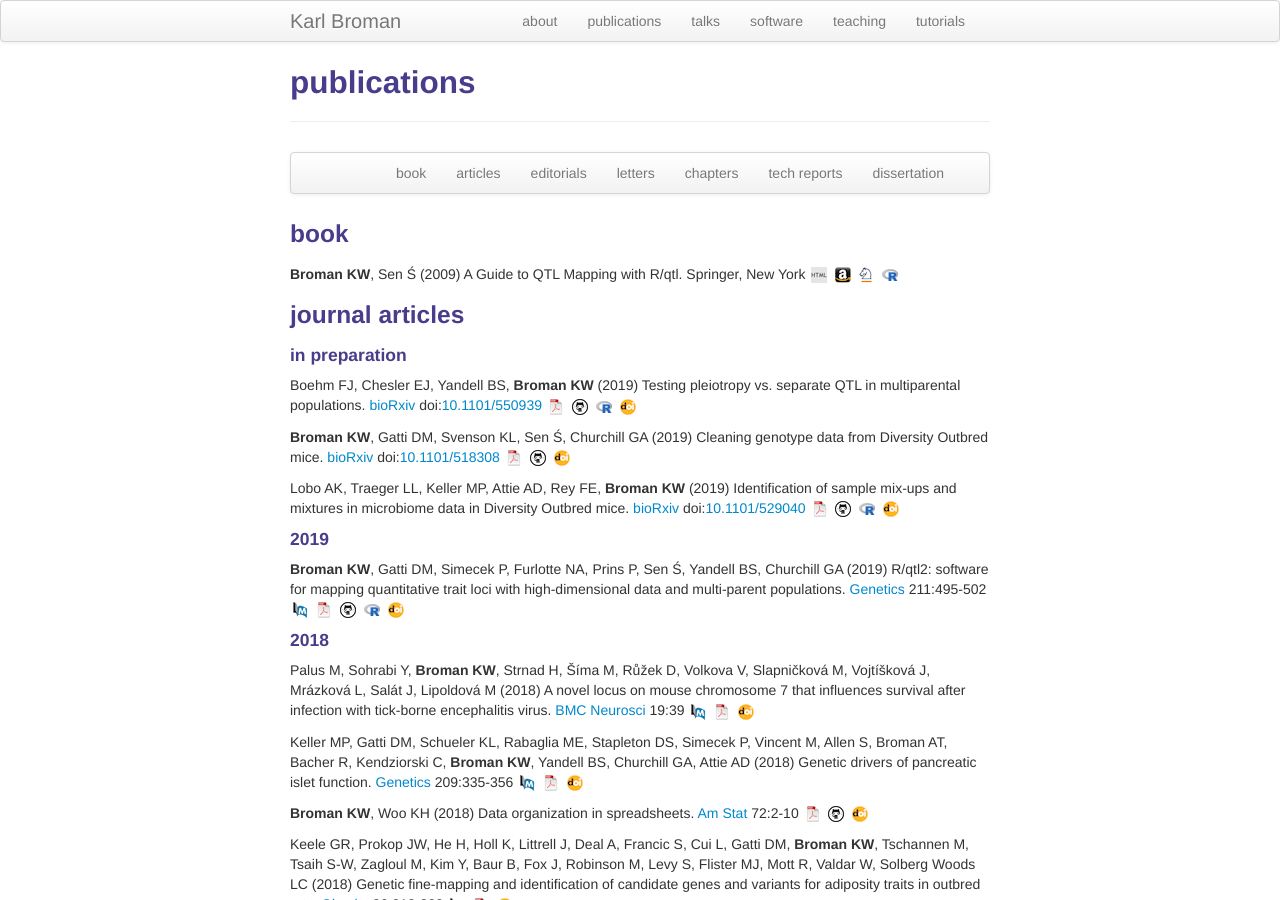
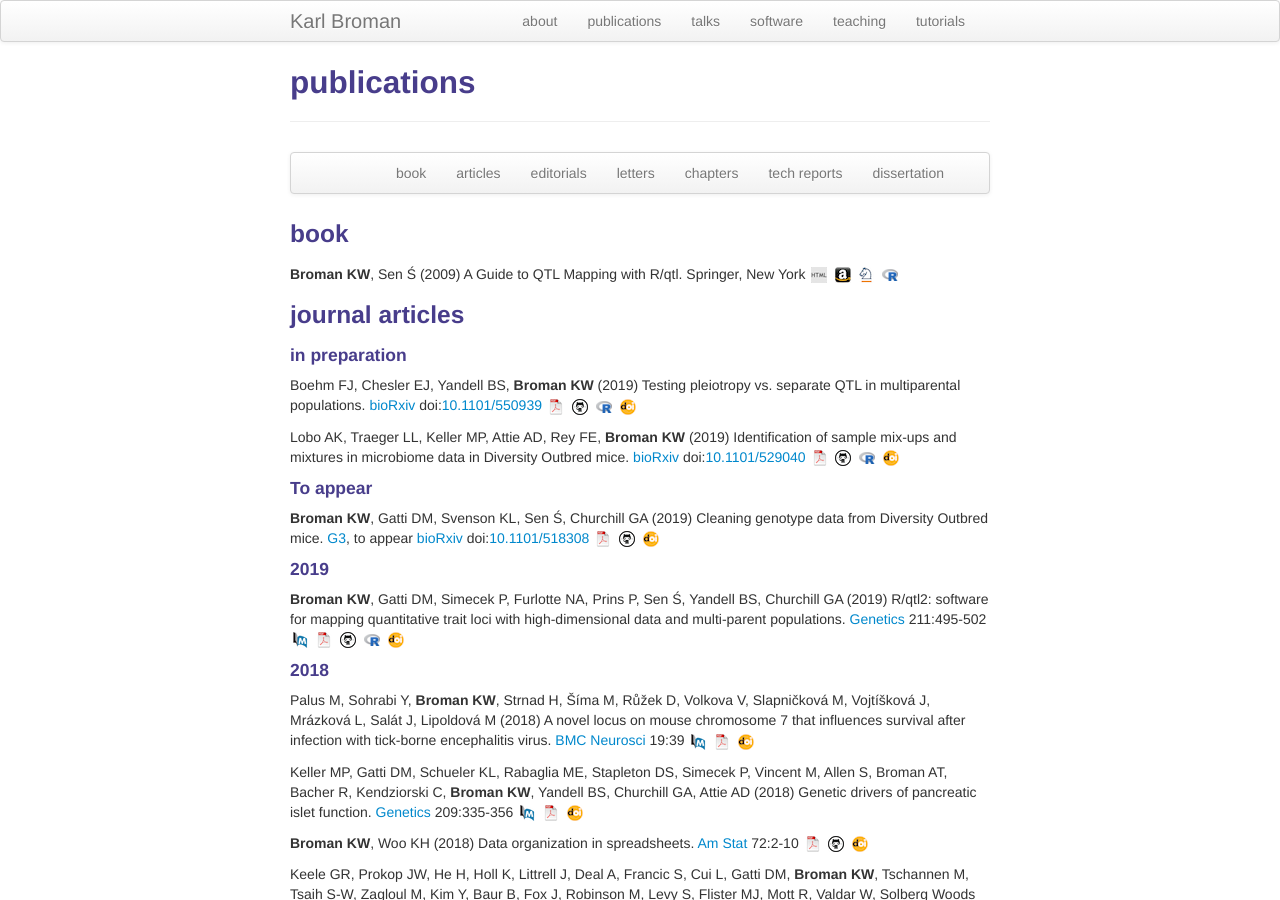
Before and after one commit to kbroman/kbroman.github.io, a Jekyll site: the page built from pages/pubs.md, in a window 1280 px wide and 900 px high. Built offline with Jekyll 4.4.1, drawn with Linux system fonts in a browser that asks for light colours.

Commit message:
genotype diagnostics paper now in press

```diff
--- a/pages/pubs.md
+++ b/pages/pubs.md
@@ -39,13 +39,6 @@ Testing pleiotropy vs. separate QTL in multiparental populations.
 [![qtl2pleio software](icons16/R-icon.png)](https://github.com/fboehm/qtl2pleio)
 [![doi](icons16/doi-icon.png)](https://doi.org/10.1101/550939)
 
-**Broman KW**, Gatti DM, Svenson KL, Sen &#346;, Churchill GA (2019)
-Cleaning genotype data from Diversity Outbred mice.
-[bioRxiv](https://www.biorxiv.org/) doi:[10.1101/518308](https://doi.org/10.1101/518308)
-[![pdf](icons16/pdf-icon.png)](https://www.biostat.wisc.edu/~kbroman/publications/mpp_diag.pdf)
-[![GitHub](icons16/github-icon.png)](https://github.com/kbroman/Paper_MPPdiag)
-[![doi](icons16/doi-icon.png)](https://doi.org/10.1101/518308)
-
 Lobo AK, Traeger LL, Keller MP, Attie AD, Rey FE, **Broman KW** (2019)
 Identification of sample mix-ups and mixtures in microbiome data in
 Diversity Outbred mice.
@@ -54,6 +47,17 @@ Diversity Outbred mice.
 [![GitHub](icons16/github-icon.png)](https://github.com/kbroman/Paper_MBmixups)
 [![R/mbmixture software](icons16/R-icon.png)](https://github.com/kbroman/mbmixture)
 [![doi](icons16/doi-icon.png)](https://doi.org/10.1101/529040)
+
+
+#### To appear
+
+**Broman KW**, Gatti DM, Svenson KL, Sen &#346;, Churchill GA (2019)
+Cleaning genotype data from Diversity Outbred mice.
+[G3](http://g3journal.org), to appear
+[bioRxiv](https://www.biorxiv.org/) doi:[10.1101/518308](https://doi.org/10.1101/518308)
+[![pdf](icons16/pdf-icon.png)](https://www.biostat.wisc.edu/~kbroman/publications/mpp_diag.pdf)
+[![GitHub](icons16/github-icon.png)](https://github.com/kbroman/Paper_MPPdiag)
+[![doi](icons16/doi-icon.png)](https://doi.org/10.1101/518308)
 
 
 #### 2019
```
